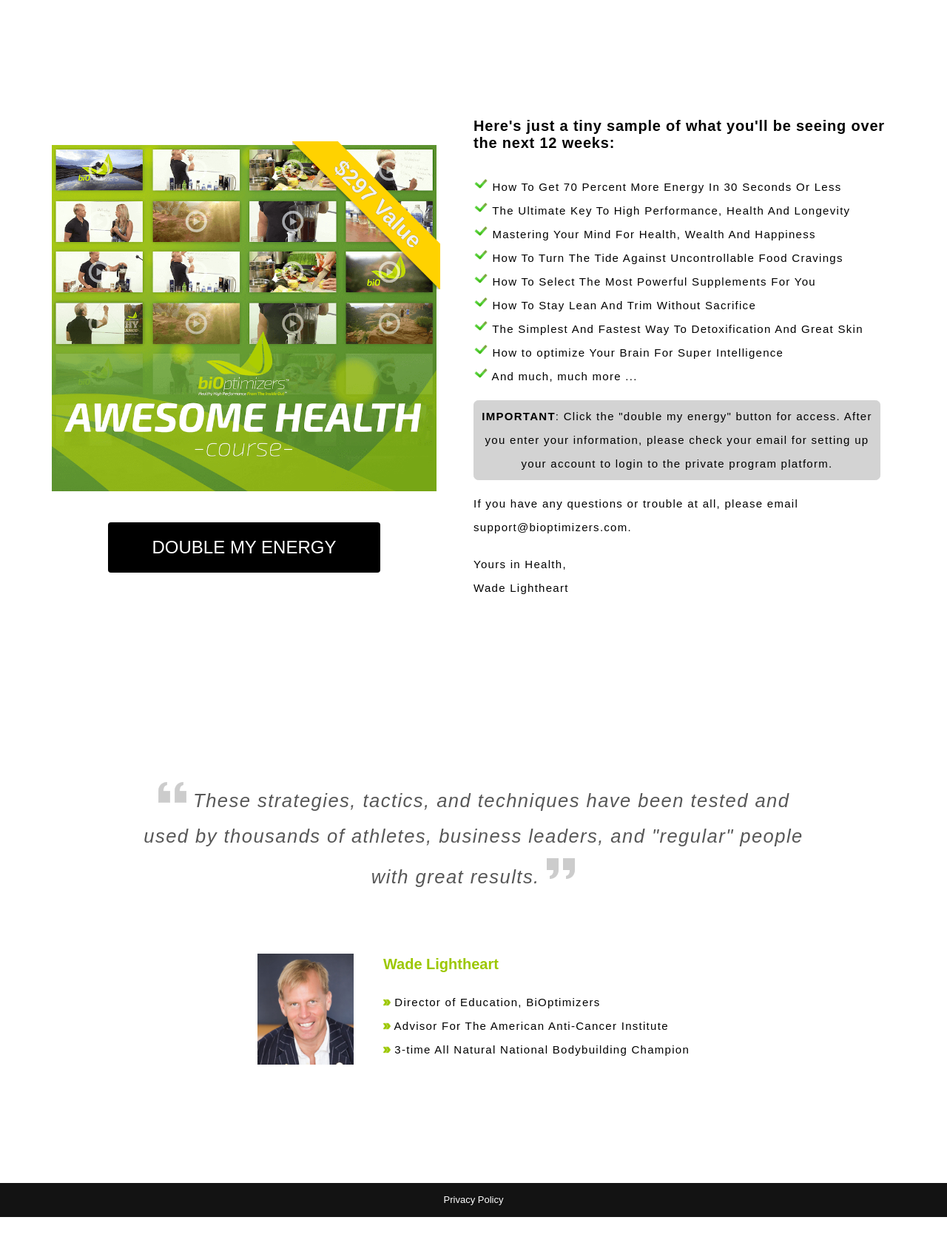
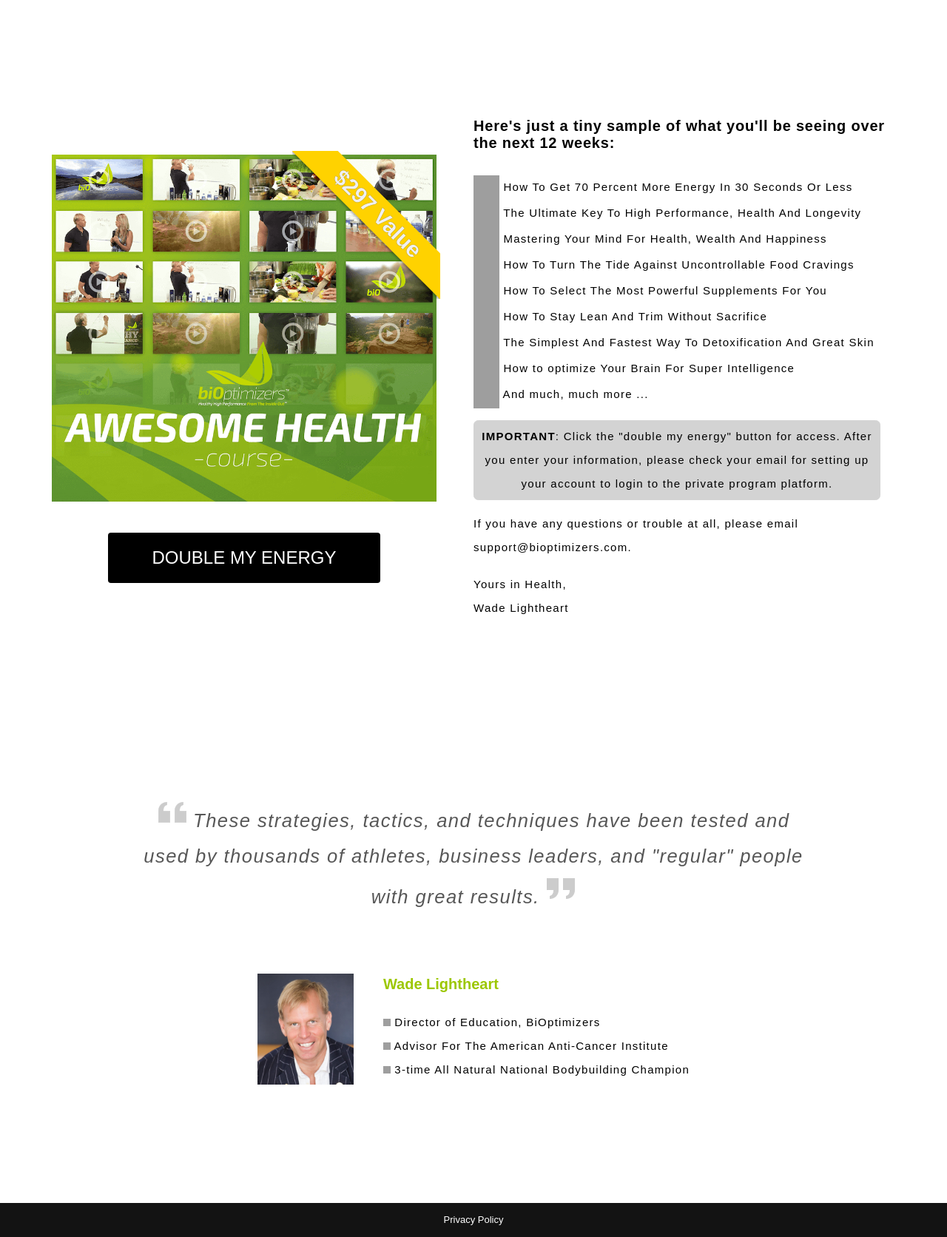
Before and after one commit to micaeladiloreto/bioptimizersassignment.github.io, a PHP site: page / in a window 1280 px wide. Shown: the part 881-2553 px from the top of the page at 74% size. Before the commit the page ends 2526 px from the top, so only its background shows below. Run offline with PHP 8.4, Linux system fonts and the light colour scheme; grey boxes are pictures that could not be loaded.

Commit message:
changed icon images

```diff
--- a/index.html
+++ b/index.html
@@ -57,15 +57,15 @@
           <div class="main__content" id="#about">
             <h1>Here's just a tiny sample of what you'll be seeing over the next 12 weeks:</h1>
             <p>
-                <img src="/images/green-checkmark.png" alt="checkmark" class="checkmark"> How To Get 70 Percent More Energy In 30 Seconds Or Less<br>
-                <img src="/images/green-checkmark.png" alt="checkmark" class="checkmark"> The Ultimate Key To High Performance, Health And Longevity<br>
-                <img src="/images/green-checkmark.png" alt="checkmark" class="checkmark"> Mastering Your Mind For Health, Wealth And Happiness<br>
-                <img src="/images/green-checkmark.png" alt="checkmark" class="checkmark"> How To Turn The Tide Against Uncontrollable Food Cravings<br>
-                <img src="/images/green-checkmark.png" alt="checkmark" class="checkmark"> How To Select The Most Powerful Supplements For You<br>
-                <img src="/images/green-checkmark.png" alt="checkmark" class="checkmark"> How To Stay Lean And Trim Without Sacrifice<br>
-                <img src="/images/green-checkmark.png" alt="checkmark" class="checkmark"> The Simplest And Fastest Way To Detoxification And Great Skin<br>
-                <img src="/images/green-checkmark.png" alt="checkmark" class="checkmark"> How to optimize Your Brain For Super Intelligence<br>
-                <img src="/images/green-checkmark.png" alt="checkmark" class="checkmark"> And much, much more ...
+                <img src="http://www.knowledgepoint.com/wp-content/uploads/2018/05/iStock-845888110.jpg" alt="checkmark" class="checkmark"> How To Get 70 Percent More Energy In 30 Seconds Or Less<br>
+                <img src="http://www.knowledgepoint.com/wp-content/uploads/2018/05/iStock-845888110.jpg" alt="checkmark" class="checkmark"> The Ultimate Key To High Performance, Health And Longevity<br>
+                <img src="http://www.knowledgepoint.com/wp-content/uploads/2018/05/iStock-845888110.jpg" alt="checkmark" class="checkmark"> Mastering Your Mind For Health, Wealth And Happiness<br>
+                <img src="http://www.knowledgepoint.com/wp-content/uploads/2018/05/iStock-845888110.jpg" alt="checkmark" class="checkmark"> How To Turn The Tide Against Uncontrollable Food Cravings<br>
+                <img src="http://www.knowledgepoint.com/wp-content/uploads/2018/05/iStock-845888110.jpg" alt="checkmark" class="checkmark"> How To Select The Most Powerful Supplements For You<br>
+                <img src="http://www.knowledgepoint.com/wp-content/uploads/2018/05/iStock-845888110.jpg" alt="checkmark" class="checkmark"> How To Stay Lean And Trim Without Sacrifice<br>
+                <img src="http://www.knowledgepoint.com/wp-content/uploads/2018/05/iStock-845888110.jpg" alt="checkmark" class="checkmark"> The Simplest And Fastest Way To Detoxification And Great Skin<br>
+                <img src="http://www.knowledgepoint.com/wp-content/uploads/2018/05/iStock-845888110.jpg" alt="checkmark" class="checkmark"> How to optimize Your Brain For Super Intelligence<br>
+                <img src="http://www.knowledgepoint.com/wp-content/uploads/2018/05/iStock-845888110.jpg" alt="checkmark" class="checkmark"> And much, much more ...
             </p>
             <p class="important"><span>IMPORTANT</span>: Click the "double my energy" button for access. After you enter your information, please check your email for setting
               up your account to login to the private program platform.
@@ -91,9 +91,9 @@
             <div class="quote-section__text">
               <h1>Wade Lightheart</h1>
               <div class="wade__list">
-              <p><img src="/images/icons8-right-arrow-60 (1).png" alt="arrow"> Director of Education, BiOptimizers</p>
-              <p><img src="/images/icons8-right-arrow-60 (1).png" alt="arrow"> Advisor For The American Anti-Cancer Institute</p>
-              <p><img src="/images/icons8-right-arrow-60 (1).png" alt="arrow"> 3-time All Natural National Bodybuilding Champion</p>
+              <p><img src="https://www.freeiconspng.com/thumbs/arrow-icon/right-arrow-icon-27.png" alt="arrow"> Director of Education, BiOptimizers</p>
+              <p><img src="https://www.freeiconspng.com/thumbs/arrow-icon/right-arrow-icon-27.png" alt="arrow"> Advisor For The American Anti-Cancer Institute</p>
+              <p><img src="https://www.freeiconspng.com/thumbs/arrow-icon/right-arrow-icon-27.png" alt="arrow"> 3-time All Natural National Bodybuilding Champion</p>
             </div>
             </div>
           </div>
--- a/style.css
+++ b/style.css
@@ -318,8 +318,9 @@ body{
   }
 
   .checkmark{
-      height: 20px;
-      width: 20px;
+      vertical-align: middle;
+      height: 35px;
+      width: 35px;
   }
 
   .main__btn {
@@ -515,8 +516,8 @@ body{
     }
 
     .checkmark{
-      height: 12px;
-      width: 12px;
+      height: 30px;
+      width: 30px;
   }
 
   .important{
```
Also changed, not shown: images/green-checkmark.png (deleted).
